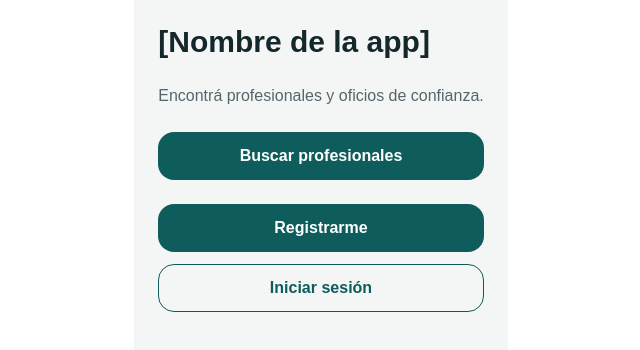
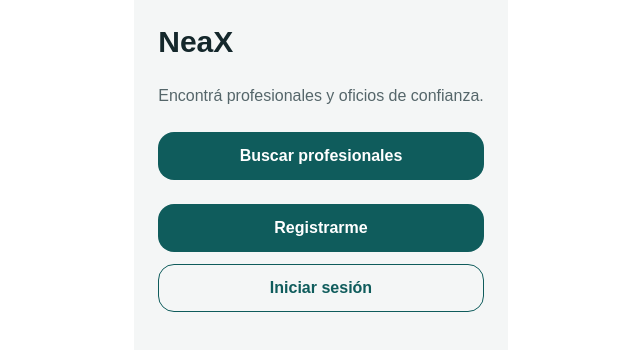
Before and after one commit to brianpelli/NeaX, a Next.js app: page / in a window 1280 px wide. Shown: the top 350 px of the page, without its empty margins (319-959 px from the left). Built offline with nearby package versions, Linux system fonts and the light colour scheme; no server answers.

Commit message:
Nombre de la app

```diff
--- a/app/layout.tsx
+++ b/app/layout.tsx
@@ -13,8 +13,8 @@
 });
 
 export const metadata: Metadata = {
-  title: "Create Next App",
-  description: "Generated by create next app",
+  title: "NeaX",
+  description: "Encontrá profesionales y oficios de confianza.",
 };
 
 export default function RootLayout({ children }: LayoutProps<"/">) {
--- a/app/page.tsx
+++ b/app/page.tsx
@@ -4,7 +4,7 @@
 export default function Home() {
   return (
     <main className="mx-auto flex min-h-screen max-w-md flex-col gap-6 bg-[#f4f6f6] p-6 text-[#14272b]">
-      <h1 className="text-3xl font-bold">[Nombre de la app]</h1>
+      <h1 className="text-3xl font-bold">NeaX</h1>
       <p className="text-[#55666a]">
         Encontrá profesionales y oficios de confianza.
       </p>
```
